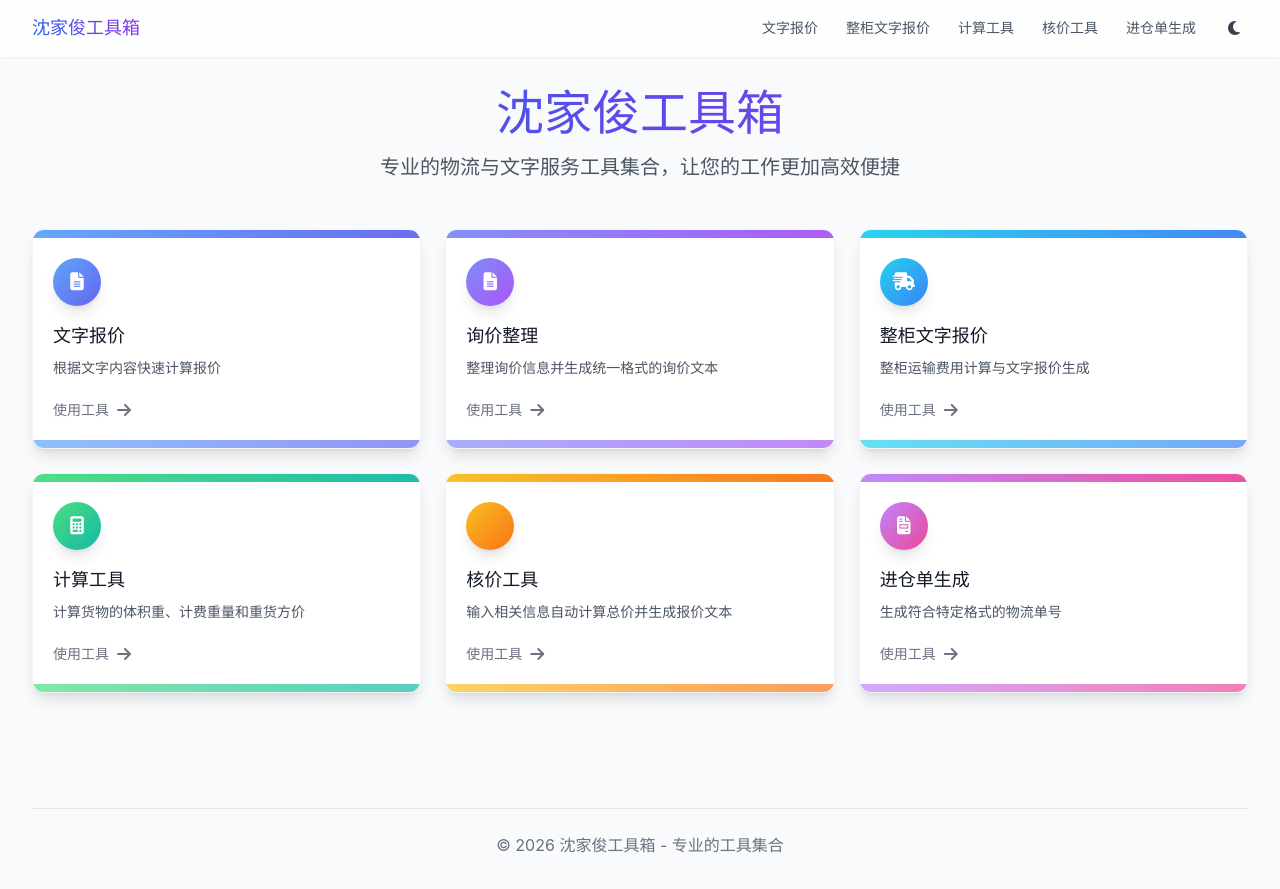
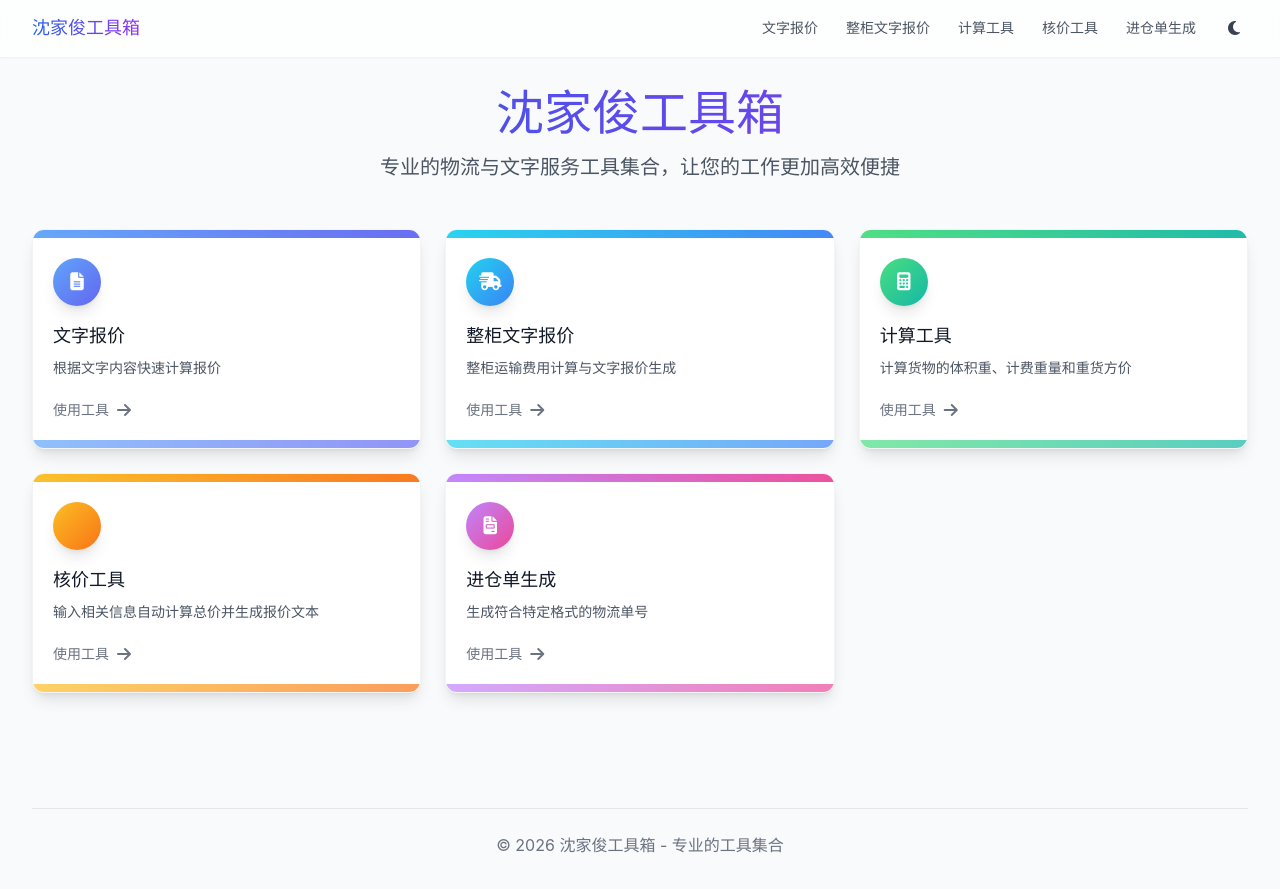
Before and after one commit to jiajuns999-cmd/SJJ-GONGJU, a React (Vite) app: page / in a window 1280 px wide. Built offline with nearby package versions, Linux system fonts and the light colour scheme.

Commit message:
feat: 删除询价整理工具；进仓单工具移除业务员下拉选择框（保留手动输入与业务归属）

```diff
--- a/src/pages/Home.tsx
+++ b/src/pages/Home.tsx
@@ -10,14 +10,6 @@ import { Link } from 'react-router-dom';
       icon: 'fa-file-alt',
       color: 'from-blue-400 to-indigo-500',
       link: '/text-quote'
-    },
-    {
-      id: 'inquiry-organizer',
-      title: '询价整理',
-      description: '整理询价信息并生成统一格式的询价文本',
-      icon: 'fa-file-alt',
-      color: 'from-indigo-400 to-purple-500',
-      link: '/inquiry-organizer'
     },
     {
       id: 'full-container-text-quote',
```
